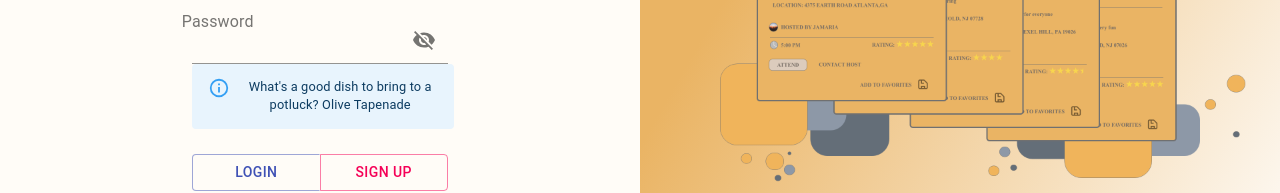
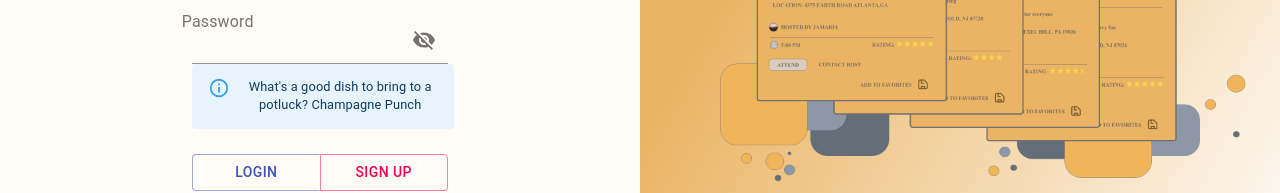
Before and after one commit to bw-potluck-planner-01/frontend, a React (Create React App) app: page /login in a window 1280 px wide. Shown: the part 489-682 px from the top of the page. Built offline with nearby package versions, Linux system fonts and the light colour scheme.

Commit message:
extra stuff

```diff
--- a/src/components/Login.js
+++ b/src/components/Login.js
@@ -186,9 +186,7 @@ const Login = (props) => {
                             }
                           />
                           <Alert className={classes.alert2} severity="info">
-                            {`What's a good dish to bring to a potluck? ${
-                              mealList[Math.floor(Math.random() * 12)]
-                            }`}
+                            {`What's a good dish to bring to a potluck? ${mealList[X]}`}
                           </Alert>
                           <material.ButtonGroup>
                             <material.Button
@@ -238,6 +236,7 @@ const Login = (props) => {
 };
 export default connect(mapStateToProps, { LoginAction })(Login);
 
+const X = Math.floor(Math.random() * 12);
 const mealList = [
   "Olive Tapenade",
   "Pizza Stuffed Mushrooms",
```
